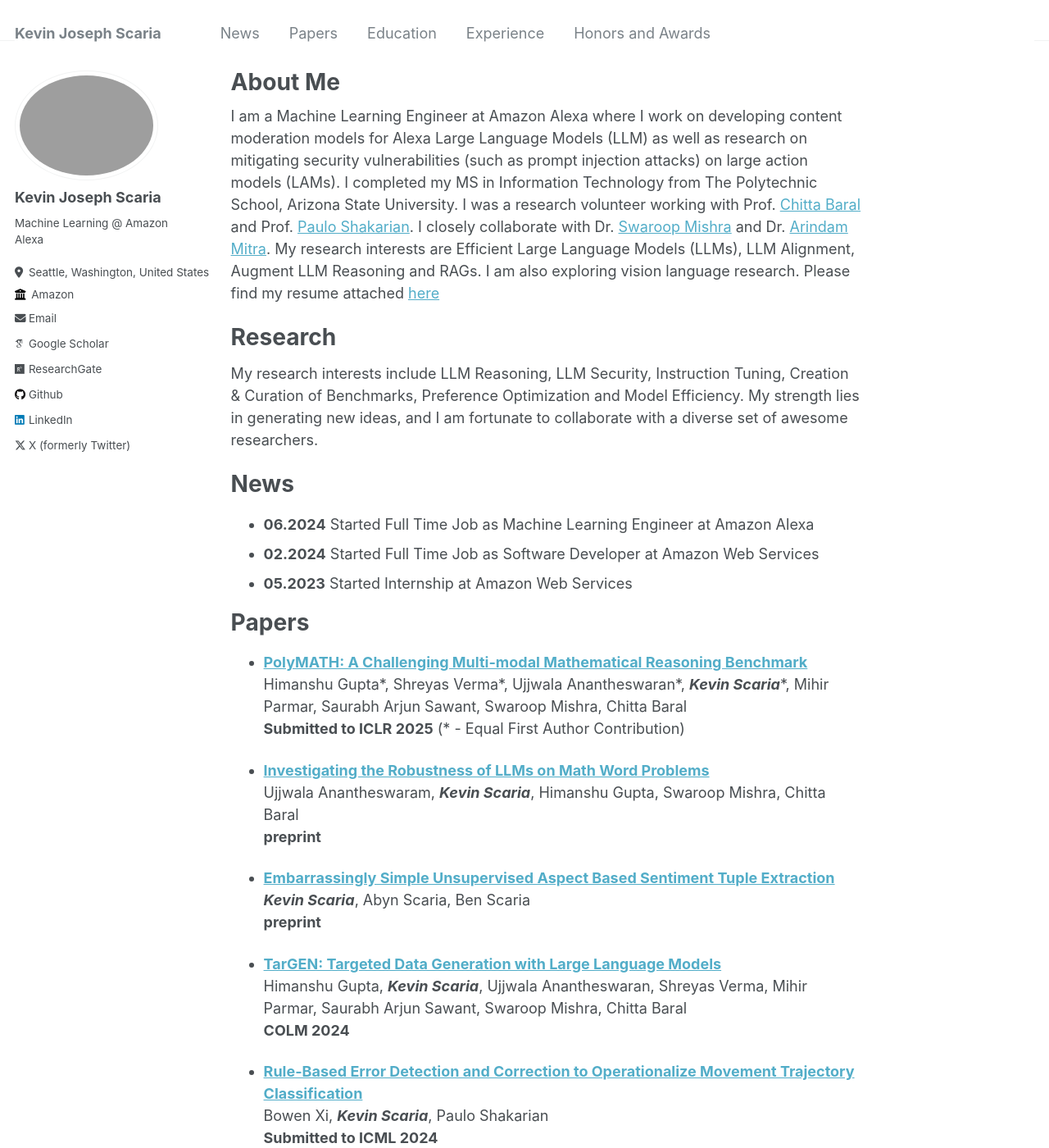
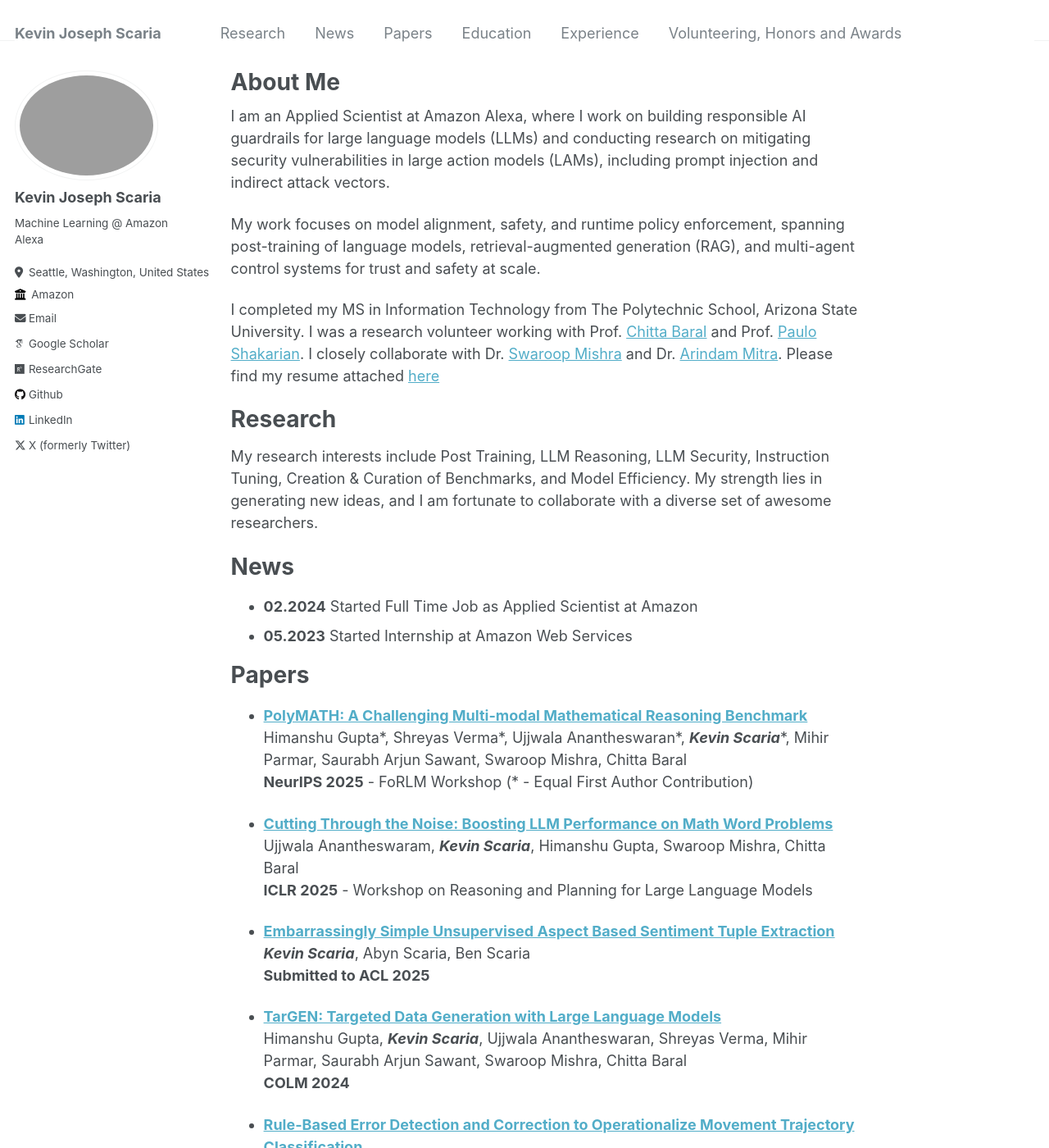
Before and after one commit to kevinscaria/kevinscaria.github.io, a Jekyll site: the page built from _pages/about.md, in a window 1280 px wide and 1400 px high. Shown: the whole window at 82% size. Built offline with Jekyll 4.4.1, drawn with Linux system fonts in a browser that asks for light colours; some web fonts are replaced; some of the changed text lies outside the part shown.

Commit message:
Update git hub website

```diff
--- a/_pages/about.md
+++ b/_pages/about.md
@@ -8,49 +8,51 @@ redirect_from:
   - /about.html
 ---
 
-I am a Machine Learning Engineer at Amazon Alexa
-where I work on developing content moderation models for Alexa Large Language Models (LLM) as well
-as research on mitigating security vulnerabilities (such as prompt injection attacks) on large action models (LAMs).
+I am an Applied Scientist at Amazon Alexa, where I work on building responsible AI guardrails for large language models (LLMs) and conducting research on mitigating security vulnerabilities in large action models (LAMs), including prompt injection and indirect attack vectors.
+
+My work focuses on model alignment, safety, and runtime policy enforcement, spanning post-training of language models, retrieval-augmented generation (RAG), and multi-agent control systems for trust and safety at scale.
+
 I completed my MS in Information Technology from The Polytechnic School, Arizona State University.
 I was a research volunteer working with Prof. [Chitta Baral](https://www.public.asu.edu/~cbaral/) and Prof. [Paulo Shakarian](https://search.asu.edu/profile/2424157).
 I closely collaborate with Dr. [Swaroop Mishra](https://swarooprm.github.io/) and Dr. [Arindam Mitra](https://ari9dam.github.io/).
-My research interests are Efficient Large Language Models (LLMs), LLM Alignment, Augment LLM Reasoning and RAGs.
-I am also exploring vision language research.
 Please find my resume attached [here](https://drive.google.com/file/d/1ielxtf5bxN0a6WehCDCIUN2bEOE7Pqxp/view?usp=sharing)
 
 Research
 ======
-My research interests include LLM Reasoning, LLM Security, Instruction Tuning, Creation & Curation of Benchmarks,
-Preference Optimization and Model Efficiency.
+My research interests include Post Training, LLM Reasoning, LLM Security, Instruction Tuning, Creation & Curation of Benchmarks,
+and Model Efficiency.
 My strength lies in generating new ideas, and I am fortunate to collaborate with a diverse set of awesome researchers.
 
 News
 ======
-* **06.2024** Started Full Time Job as Machine Learning Engineer at Amazon Alexa
-* **02.2024** Started Full Time Job as Software Developer at Amazon Web Services
+* **02.2024** Started Full Time Job as Applied Scientist at Amazon
 * **05.2023** Started Internship at Amazon Web Services
 
 Papers
 ======
-* **[PolyMATH: A Challenging Multi-modal Mathematical Reasoning Benchmark](https://polymathbenchmark.github.io/)** <br>
+* **[PolyMATH: A Challenging Multi-modal Mathematical Reasoning Benchmark](https://openreview.net/pdf?id=Lo3rfMg19d)** <br>
 Himanshu Gupta\*, Shreyas Verma\*, Ujjwala Anantheswaran\*, ***Kevin Scaria***\*, Mihir Parmar, Saurabh Arjun Sawant, Swaroop Mishra, Chitta Baral <br>
-  **Submitted to ICLR 2025** (\* - Equal First Author Contribution) <br>
+  **NeurIPS 2025** - FoRLM Workshop (\* - Equal First Author Contribution) <br>
 
-* **[Investigating the Robustness of LLMs on Math Word Problems](https://arxiv.org/abs/2406.15444)** <br>
+* **[Cutting Through the Noise: Boosting LLM Performance on Math Word Problems](https://iclr.cc/virtual/2025/32749)** <br>
 Ujjwala Anantheswaram, ***Kevin Scaria***, Himanshu Gupta, Swaroop Mishra, Chitta Baral <br>
-  **preprint**<br>
+  **ICLR 2025** - Workshop on Reasoning and Planning for Large Language Models<br>
 
 * **[Embarrassingly Simple Unsupervised Aspect Based Sentiment Tuple Extraction](https://arxiv.org/abs/2404.13751)** <br>
 ***Kevin Scaria***, Abyn Scaria, Ben Scaria <br>
-  **preprint**<br>
+  **Submitted to ACL 2025**<br>
 
 * **[TarGEN: Targeted Data Generation with Large Language Models](https://arxiv.org/abs/2308.14250)** <br>
 Himanshu Gupta, ***Kevin Scaria***, Ujjwala Anantheswaran, Shreyas Verma, Mihir Parmar, Saurabh Arjun Sawant, Swaroop Mishra, Chitta Baral <br>
   **COLM 2024**<br>
 
-* **[Rule-Based Error Detection and Correction to Operationalize Movement Trajectory Classification](https://arxiv.org/abs/2308.14250)** <br>
+* **[Rule-Based Error Detection and Correction to Operationalize Movement Trajectory Classification](https://ceur-ws.org/Vol-4102/paper3.pdf)** <br>
 Bowen Xi, ***Kevin Scaria***, Paulo Shakarian <br>
-  **Submitted to ICML 2024**<br>
+  **IJCAI 2025** - Workshop on Spatio-Temporal Reasoning and Learning<br>
+
+* **[Humanity's Last Exam](https://arxiv.org/abs/2501.14249)** <br>
+Long Phan, ... ***Kevin Scaria*** and ~1000 additional authors/contributors <br>
+  **Large Scale AI Benchmarking (https://agi.safe.ai/)**<br>
 
 * **[InstructABSA: Instruction Learning for Aspect Based Sentiment Analysis](https://arxiv.org/abs/2302.08624)** <br>
 ***Kevin Scaria***, Himanshu Gupta, Siddharth Goyal, Saurabh Arjun Sawant, Swaroop Mishra, Chitta Baral <br>
@@ -65,20 +67,20 @@ Himanshu Gupta, Neeraj Varshney, Swaroop Mishra, Kuntal Kumar Pal, Saurabh Arjun
 Education
 ======
 * **01.2022-12.2023** MS - Information Technology, Arizona State University
-* **2019-2019** Post Graduate Program in Data Science Engineering, Great Lakes Institute of Management
-* **2014-2018** B.Tech., SRM Institute of Science and Technology,
+<!-- * **2019-2019** Post Graduate Program in Data Science Engineering, Great Lakes Institute of Management
+* **2014-2018** B.Tech., SRM Institute of Science and Technology,  -->
 
 Experience
 ======
-* **06.20234-Present** Machine Learning Engineer at Amazon Alexa.
-* **02.20234-Present** Software Engineer at Amazon Web Services.
+* **02.20234-Present** Applied Scientist at Amazon.
 * **05.2023-07.2023** Software Engineer Intership at Amazon Web Services.
 * **03.2022-12.2023** Data Science Analyst - [ASU Decision Theater Network](https://dt.asu.edu/).
 * **08.2022-04.2023** Graduate research assistant under Dr. Paulo Shakarian - [ASU Lab V2](https://labs.engineering.asu.edu/labv2/).
 * **01.2022-04.2023** Graduate research volunteer under Dr. Chitta Baral [ASU CogInt Labs](https://cogintlab-asu.github.io/).
-* **01.2020-12.2021** Data Science Analyst at an AI consulting firm - [Tiger Analytics](https://www.tigeranalytics.com/).
+* **01.2019-12.2021** Data Scientist at an AI consulting firm - [Tiger Analytics](https://www.tigeranalytics.com/).
 
 Volunteering, Honors and Awards
 ======
-* 2024 NeurIPS RBFM Workshop Reviewer
-* 2023 EMNLP Reviewer
+* 2025 - ICLR 25’, ACL 25’ Industry Track, COLM 2025
+* 2024 - NeurIPS RBFM Workshop, ICLR 24'
+* 2023 - EMNLP 23'
```
Also changed, not shown: _data/navigation.yml (+5 -2 lines).
